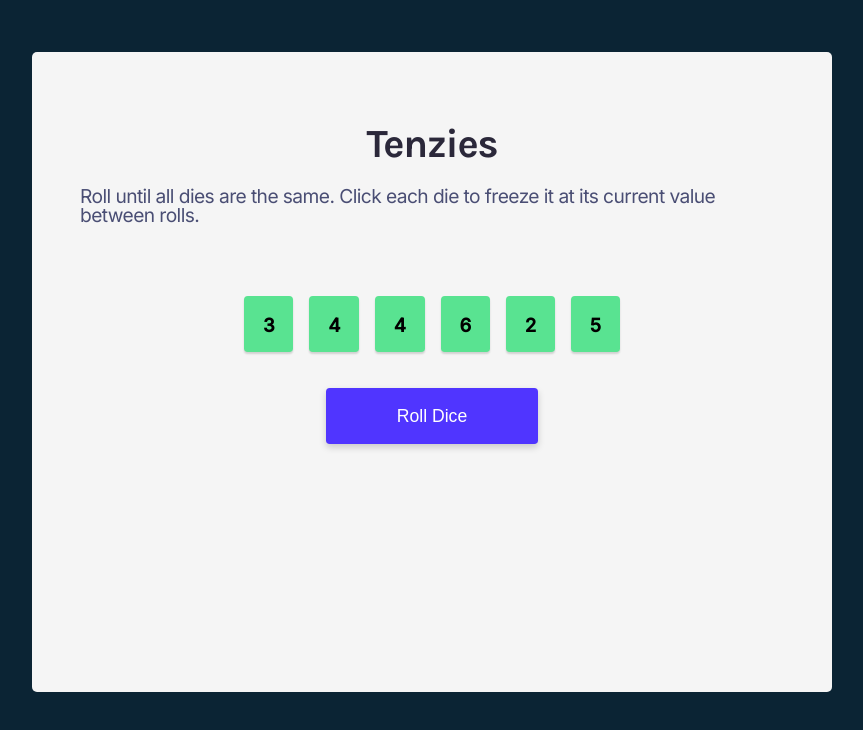
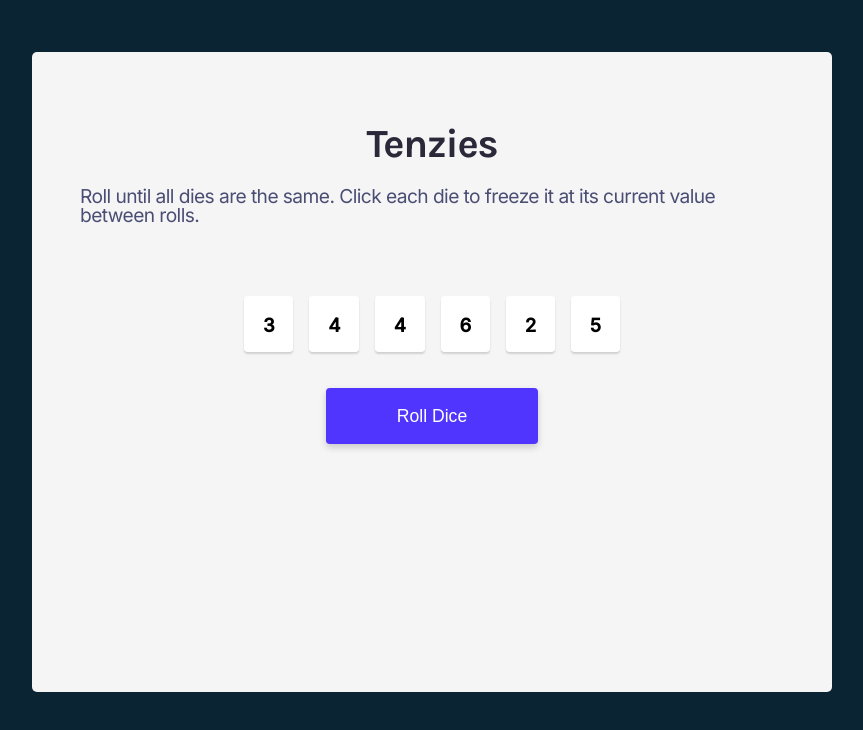
Before and after one commit to bl-aire/tenzies, a React (Vite) app: page / in a window 1280 px wide. Shown: the top 730 px of the page, without its empty margins (208-1071 px from the left). Built offline with nearby package versions, Linux system fonts and the light colour scheme.

Commit message:
Change die color when it is held/clicked

```diff
--- a/src/App.jsx
+++ b/src/App.jsx
@@ -15,11 +15,10 @@ function App() {
     for (let i = 0; i < 6; i++) {
       newDice.push({
         value: Math.ceil(Math.random() * 6),
-        isHeld: true,
+        isHeld: false,
         id: nanoid()
       })
     }
-    console.log(newDice)
     return newDice
   }
 
@@ -27,15 +26,25 @@ function App() {
     setDice(
       allNewDice()
     )
+    console.log("hello")
   }
 
-  const diceElements = dice.map(die => (
-    <Die
+  function holdDice(id) {
+    setDice(oldDice => oldDice.map(die => {
+        return die.id === id ?
+            {...die, isHeld: !die.isHeld} :
+            die
+    }))
+}
+
+const diceElements = dice.map(die => (
+  <Die
+      key={die.id}
       value={die.value}
-      key={die.id}
       isHeld={die.isHeld}
-    />
-  ))
+      holdDice={() => holdDice(die.id)}
+  />
+))
 
   return (
     <div className='main'>
--- a/src/components/Die.jsx
+++ b/src/components/Die.jsx
@@ -1,7 +1,13 @@
 export default function Die(props){
     return(
         <div className="die_container">
-            <h3 className="die" style={{backgroundColor: props.isHeld && '#59E391'}}>{props.value}</h3>
+            <h3
+                className="die"
+                style={{backgroundColor: props.isHeld && '#59E391'}}
+                onClick={props.holdDice}
+            >
+                {props.value}
+            </h3>
         </div>
     )
 }
```
